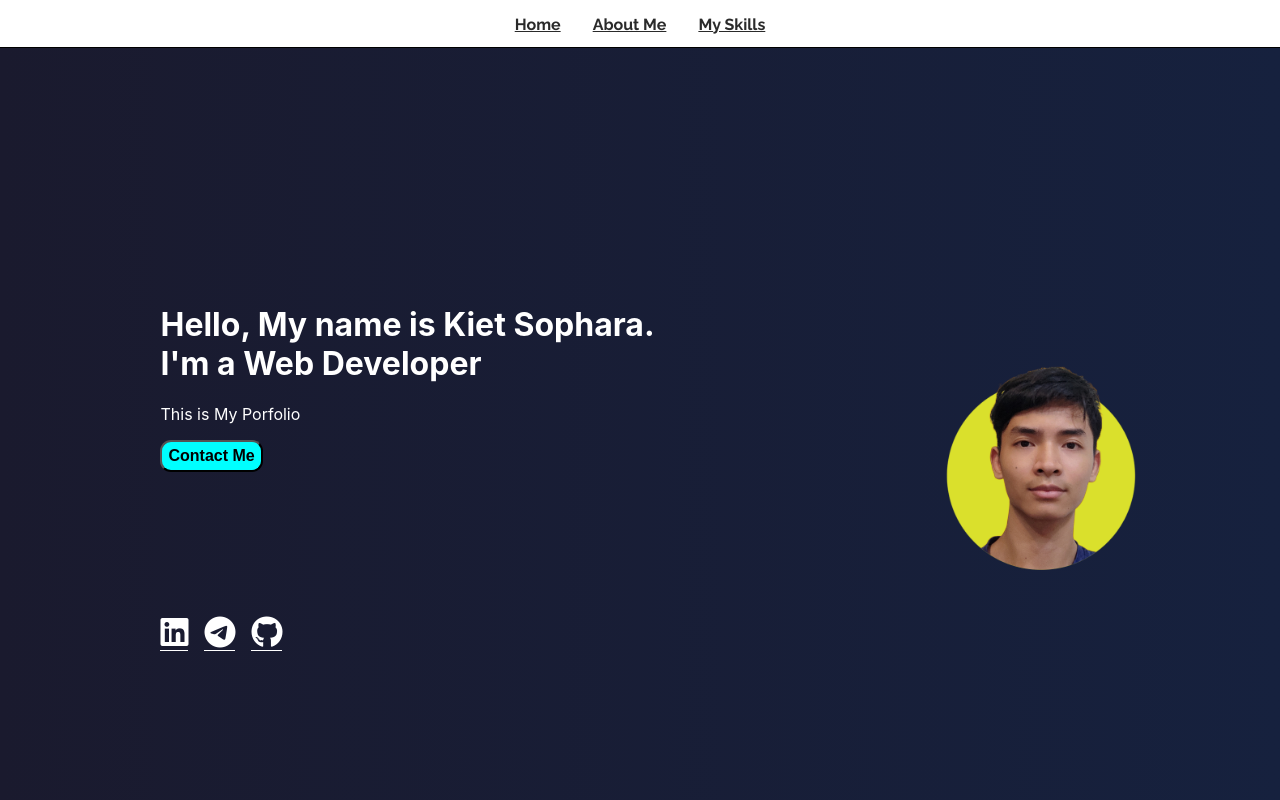
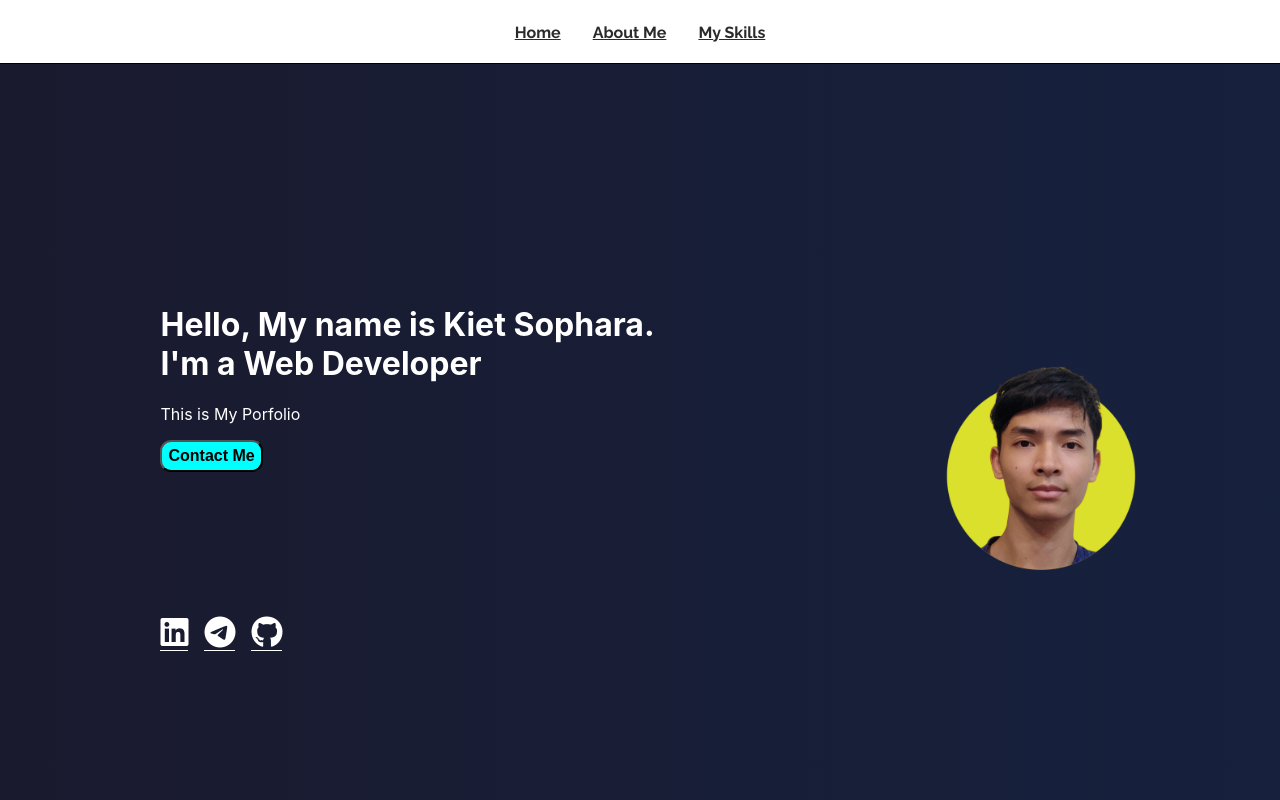
Before and after one commit to Sophara007/PersonalPofolioWeb, a React (Create React App) app: page / in a window 1280 px wide. Shown: the top 800 px of the page. Built offline with nearby package versions, Linux system fonts and the light colour scheme.

Commit message:
fix 100% to 100vh and fix backfround color not full

```diff
--- a/src/resource/Root.module.css
+++ b/src/resource/Root.module.css
@@ -39,7 +39,7 @@ nav {
 
 }
 nav {
-  height: 3rem;
+  height: 4rem;
   border-bottom: solid 1px;
   display: flex;
   justify-content: center;
--- a/src/resource/skills.module.css
+++ b/src/resource/skills.module.css
@@ -1,13 +1,9 @@
 .mainbody {
-    height: auto;
+    height: 100vh;
     width: 100%;
-
-
     background: linear-gradient(to right, #1a1a2e, #16213e);
-
     padding-top: 47px;
     color: #fff;
-
 }
 .mainbody  h1 {
     text-align: center;
@@ -26,6 +22,7 @@ grid-template-rows: 300px 300px;
         justify-content: center;
         flex-direction: column;
         align-items: center;
+        background: linear-gradient(to right, #1a1a2e, #16213e);
     }
 }
 
```
Also changed, not shown: 1 other file (tests, documents, lock files or other folders).
